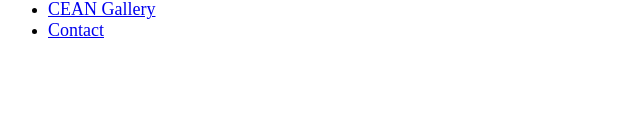
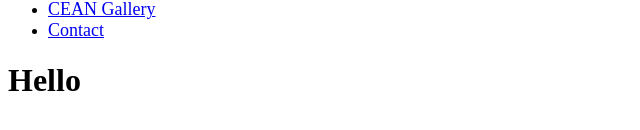
Before and after one commit to realakinolaisrael/FCE-Project, a plain HTML site: page index.html in a window 1280 px wide. Shown: the part 260-390 px from the top of the page, without its empty margins (0-640 px from the left). Drawn offline with Linux system fonts and the light colour scheme.

Commit message:
Update index.html

```diff
--- a/index.html
+++ b/index.html
@@ -56,6 +56,9 @@
 
 </header>
 
+<div>
+   <h1> Hello</h1>
+
 <!-- END HEADER --><!-- START CONTENT -->
 
 </body>
```
